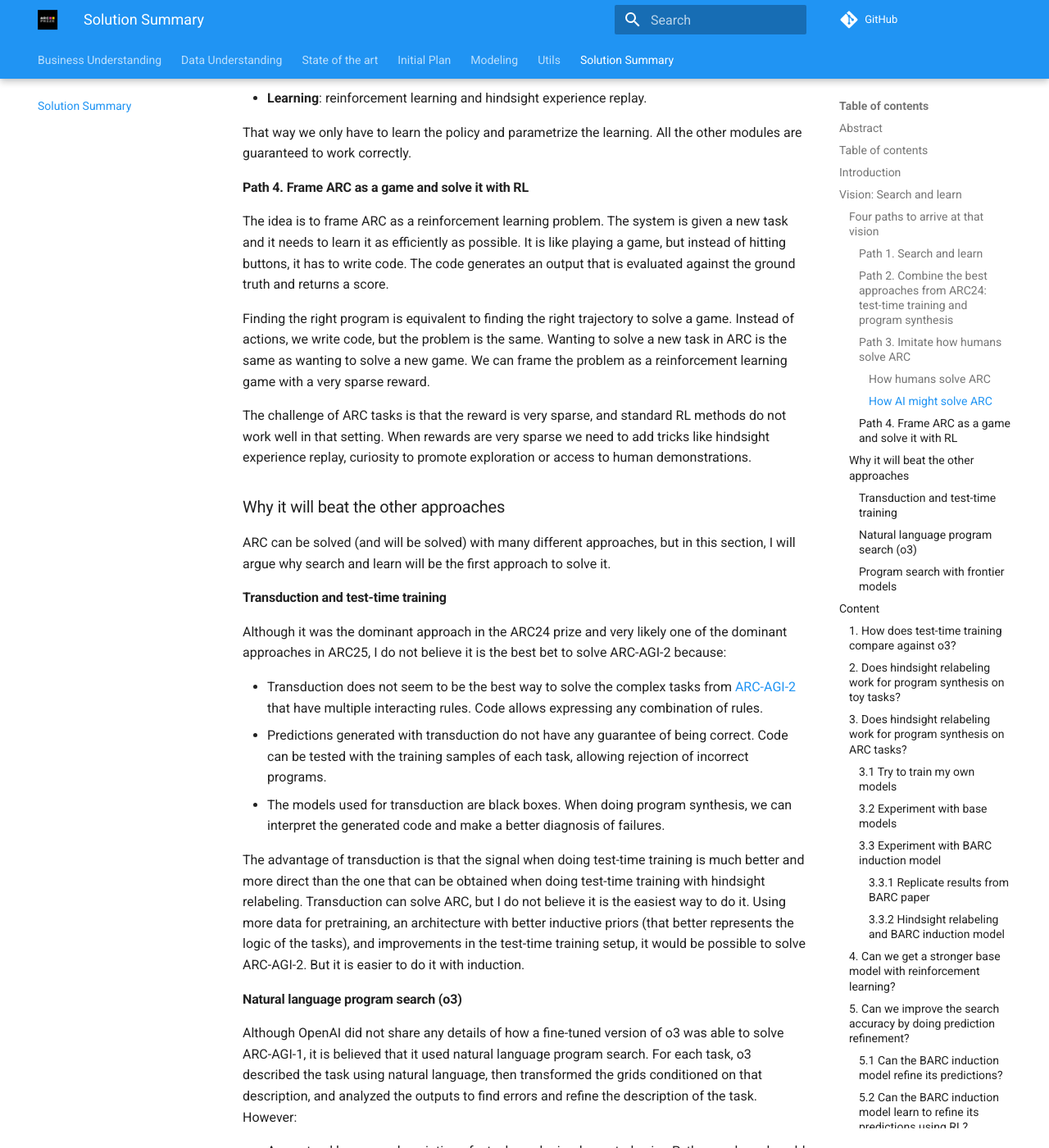
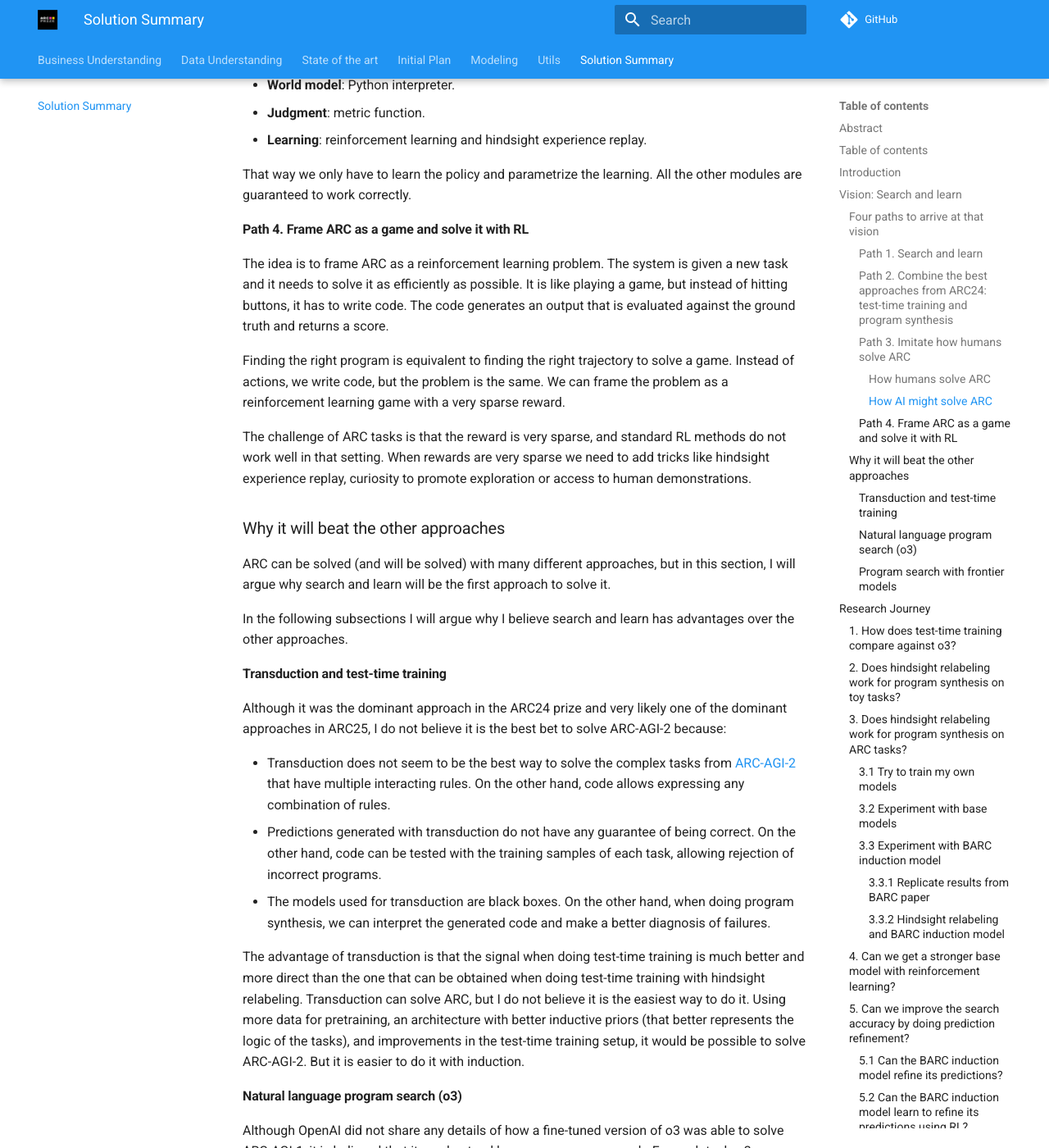
Before and after one commit to ironbar/arc25, an MkDocs documentation site: the page built from docs/05_Solution_Summary.md, in a window 1280 px wide and 1400 px high, scrolled down 5898 px. Shown: the whole window at 82% size. Built offline with MkDocs 1.6.1 and Material for MkDocs 9.7.7, drawn with Linux system fonts in a browser that asks for light colours; comment, search, counter and statistics services are not loaded; some of the changed text lies outside the part shown.

Commit message:
updated documentation

````diff
--- a/docs/05_Solution_Summary.md
+++ b/docs/05_Solution_Summary.md
@@ -30,7 +30,7 @@
     - [Transduction and test-time training](#transduction-and-test-time-training)
     - [Natural language program search (o3)](#natural-language-program-search-o3)
     - [Program search with frontier models](#program-search-with-frontier-models)
-- [Content](#content)
+- [Research Journey](#research-journey)
   - [1. How does test-time training compare against o3?](#1-how-does-test-time-training-compare-against-o3)
   - [2. Does hindsight relabeling work for program synthesis on toy tasks?](#2-does-hindsight-relabeling-work-for-program-synthesis-on-toy-tasks)
   - [3. Does hindsight relabeling work for program synthesis on ARC tasks?](#3-does-hindsight-relabeling-work-for-program-synthesis-on-arc-tasks)
@@ -70,7 +70,7 @@
 ![alt text](res/1761473956486_image.png)
 
 <!-- Why ARC is important --->
-ARC is important because it is currently the only benchmark that measures intelligence. All the other benchmarks just measure skill (math skills, coding skills, general knowledge). If we want to make progress towards AGI, ARC is the north star metric that we should follow.
+ARC is important because it is currently the only benchmark that measures intelligence. All the other benchmarks just measure skill (math skills, coding skills, general knowledge...). If we want to make progress towards AGI, ARC is the north star metric that we should follow.
 
 ## Vision: Search and learn
 
@@ -152,11 +151,11 @@
 
 #### Path 4. Frame ARC as a game and solve it with RL
 
-The idea is to frame ARC as a reinforcement learning problem. The system is given a new task and it needs to learn it as efficiently as possible. It is like playing a game, but instead of hitting buttons, it has to write code.
+The idea is to frame ARC as a reinforcement learning problem. The system is given a new task and it needs to solve it as efficiently as possible. It is like playing a game, but instead of hitting buttons, it has to write code.
 The code generates an output that is evaluated against the ground truth and returns a score.
 
 Finding the right program is equivalent to finding the right trajectory to solve a game.
-Instead of actions, we write code, but the problem is the same. Wanting to solve a new task in ARC is the same as wanting to solve a new game. We can frame the problem as a reinforcement learning game with a very sparse reward.
+Instead of actions, we write code, but the problem is the same. We can frame the problem as a reinforcement learning game with a very sparse reward.
 
 The challenge of ARC tasks is that the reward is very sparse, and standard RL methods do not work
 well in that setting. When rewards are very sparse we need to add tricks like hindsight experience replay, curiosity to promote exploration or access to human demonstrations.
@@ -166,14 +165,16 @@
 ARC can be solved (and will be solved) with many different approaches, but in this section, I will
 argue why search and learn will be the first approach to solve it.
 
+In the following subsections I will argue why I believe search and learn has advantages over the other approaches.
+
 #### Transduction and test-time training
 
 Although it was the dominant approach in the ARC24 prize and very likely one of the dominant approaches
 in ARC25, I do not believe it is the best bet to solve ARC-AGI-2 because:
 
-- Transduction does not seem to be the best way to solve the complex tasks from [ARC-AGI-2](https://arcprize.org/arc-agi/2/) that have multiple interacting rules. Code allows expressing any combination of rules.
-- Predictions generated with transduction do not have any guarantee of being correct. Code can be tested with the training samples of each task, allowing rejection of incorrect programs.
-- The models used for transduction are black boxes. When doing program synthesis, we can interpret the generated code and make a better diagnosis of failures.
+- Transduction does not seem to be the best way to solve the complex tasks from [ARC-AGI-2](https://arcprize.org/arc-agi/2/) that have multiple interacting rules. On the other hand, code allows expressing any combination of rules.
+- Predictions generated with transduction do not have any guarantee of being correct. On the other hand, code can be tested with the training samples of each task, allowing rejection of incorrect programs.
+- The models used for transduction are black boxes. On the other hand, when doing program synthesis, we can interpret the generated code and make a better diagnosis of failures.
 
 The advantage of transduction is that the signal when doing test-time training is much better and more direct than the one that can be obtained when doing test-time training with hindsight relabeling.
 Transduction can solve ARC, but I do not believe it is the easiest way to do it. Using more data for pretraining, an architecture with better inductive priors (that better represents the logic of the tasks), and improvements in the test-time training setup, it would be possible to solve ARC-AGI-2. But it is easier to do it with induction.
@@ -198,10 +199,10 @@
 state-of-the-art accuracy on ARC by generating Python code and refining the code using feedback from
 execution.
 
-My guess is that a frozen model, no matter how big, will not be able to generalize when the generalization jump is large.
+My guess is that a frozen model, no matter how big, will not be able to generalize when the generalization jump is large (at least for a constrained inference budget).
 I hypothesize that search and learn will beat a pure search approach.
 
-## Content
+## Research Journey
 
 ### 1. How does test-time training compare against o3?
 
@@ -211,7 +212,7 @@
 the exact same version of o3, but the change was dramatic.
 
 To my surprise, I was able to score [11.94 on the leaderboard](https://www.kaggle.com/code/ironbar/the-architects-single-task-ttt?scriptVersionId=234515350), doubling the score of o3
-and being the [first team to score above 10% in the challenge](https://x.com/guille_bar/status/1910307180093354427).
+and being the [first team to score above 10% in the challenge](https://x.com/guille_bar/status/1910307180093354427) using transduction and test-time training. Sadly, this was in April, and I was unable to improve on this baseline during the six long months that remained of the challenge.
 
 To achieve this, I simply took the solution for ARC24 from the Architects and made
 a few small modifications:
@@ -233,7 +234,7 @@
 Before starting to work with ARC tasks, I wanted to validate that hindsight relabeling was helpful
 for program synthesis on toy tasks. Instead of training a model to learn to use dozens of primitive functions, I decided to train a model to learn to draw. Thus the model only had access to a minimal DSL (Domain Specific Language) with just a few primitives like `draw_pixel`, `draw_line` and `draw_rectangle`.
 
-The training data was generated by doing random drawings with up to 5 function calls on each drawing. Each task started from an initial grid (that could be blank or randomly initialized) and up to 5 new elements were added (points, lines or rectangles). When training, the model was shown the input and output grid and
+The training data was generated by doing random drawings with up to 5 function calls on each drawing. Each task started from an initial grid (that could be a random solid color or randomly initialized pixels) and up to 5 new elements were added (points, lines or rectangles). When training, the model was shown the input and output grid and
 taught to answer with the code that created the drawing. See some training examples below:
 
 <center>
@@ -247,16 +248,18 @@
 
 Then I started experiments with hindsight relabeling. I manually created tasks that
 were so far from the training distribution that the model was unable to solve them. For example,
-below you can see a task with 25 squares of different colors. The first visualization shows the
-best prediction for each epoch, and the second shows how the accuracy distribution evolved during the epochs.
-Notice how on the first epoch the prediction is very poor, and the accuracy distribution shows that no
-matter how many predictions are generated with the base model, it will be impossible to solve the task.
+below you can see a task with 25 squares of different colors.
+The image below shows the best prediction for each epoch. The final prediction is perfect, and it can be seen
+how the best prediction improves over the epochs.
 
 ![best prediction evolution](modeling/res/1746622789551_image.png)
 
+This second image shows how the accuracy distribution evolved during the epochs. Notice how on the first epoch the prediction is very poor, and the accuracy distribution shows that no
+matter how many predictions are generated with the base model, it will be impossible to solve the task.
+
 ![distribution evolution](modeling/res/2025-05-07-15-01-52.png)
 
-The initial algorithm was simple:
+The initial algorithm was the following:
 
 1. Given the inputs and outputs, the model generates n predictions (for example n=256).
 2. The predictions are run to generate output images.
@@ -267,9 +270,9 @@
 7. Fine-tune the model on these new hindsight relabeled tasks.
 8. Repeat until a perfect solution is achieved or the maximum number of epochs is reached.
 
-One interesting thing is that this method still works even if we do not sort the tasks by accuracy. This implies that no reward function is needed.
+One interesting thing is that this method still works even if we do not sort the tasks by accuracy. This implies that the reward function is not necessary.
 
-After a few tweaks and hyperparameter tuning, I demonstrated that the model was capable of learning to draw anything using test-time training on hindsight relabeling tasks. It was able to solve tasks with 100 squares and complex drawings with multiple elements like the chick below.
+After a few tweaks and hyperparameter tuning, I demonstrated that the model was capable of learning to draw anything using test-time training on hindsight relabeling tasks. It was able to solve tasks with 100 squares and complex drawings with multiple elements like the chick image below.
 
 ![solving the chick task](modeling/res/1747143038868_image.png)
 
@@ -350,7 +353,7 @@
 <details>
   <summary>Click to see examples of solved tasks</summary>
 
-![alt text](modeling/res/1756096296254_image.png)
+<center><img src="../modeling/res/1756096296254_image.png" width="70%"></center>
 
 ```python
 from common import *
@@ -398,7 +401,7 @@
 
 ---
 
-![alt text](modeling/res/1756096371982_image.png)
+<center><img src="../modeling/res/1756096371982_image.png" width="70%"></center>
 
 ```python
 from common import *
@@ -447,7 +450,7 @@
 
 ---
 
-![alt text](modeling/res/1756096418602_image.png)
+<center><img src="../modeling/res/1756096418602_image.png" width="70%"></center>
 
 ```python
 from common import *
@@ -525,8 +528,8 @@
 We obtain an improvement of 5% with the best configuration. It is not a huge improvement like the one
 observed on ARC24 with transduction and test-time training where I improved from 11% to 33%. But it validates the idea of **search and learn**.
 
-I would argue that the effect will be bigger if we had an inference budget larger than 512 predictions,
-but we are constrained by the Kaggle submission hardware and time.
+I would argue that the improvement will be bigger if we had an inference budget larger than 512 predictions,
+but we are constrained by the Kaggle submission hardware and time (I already know that the improvement is smaller if we use a smaller number of predictions).
 
 In this initial implementation, the model is fine-tuned independently for each task and all the predictions
 that generated valid outputs are used for training. A more compute efficient implementation would only
````
Also changed, not shown: other parts of docs/05_Solution_Summary.md (+2 -3 lines).
